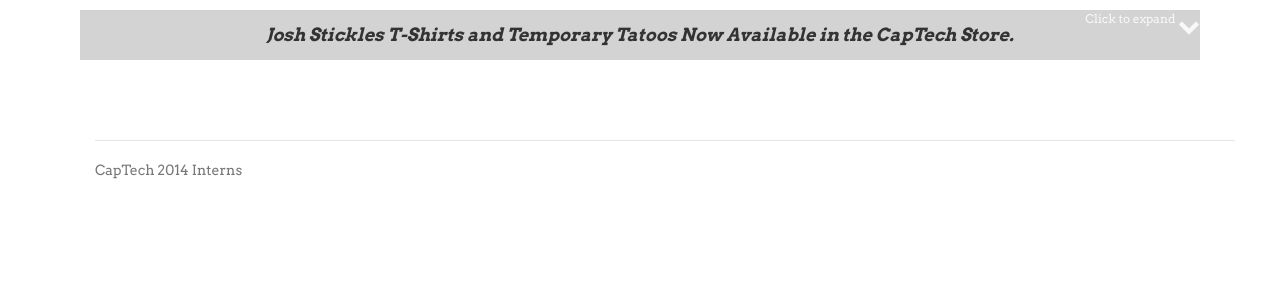
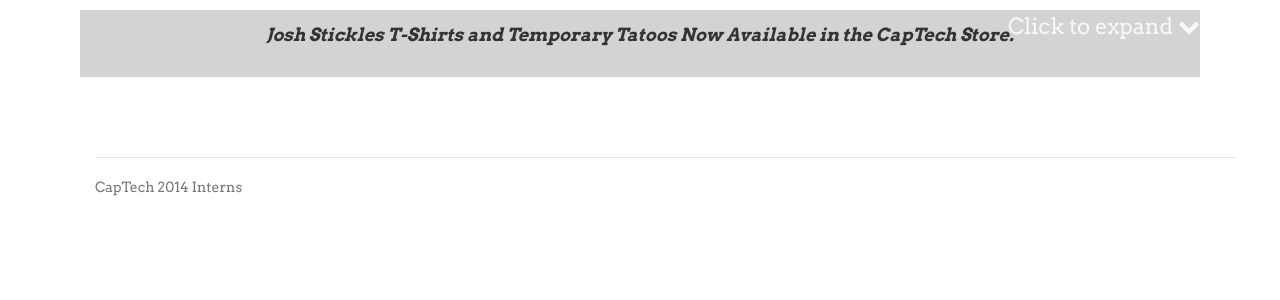
Before and after one commit to adepu/CapTechHTML5, a PHP site: page / in a window 1280 px wide. Shown: the part 201-501 px from the top of the page. Run offline with PHP 8.4, Linux system fonts and the light colour scheme; some libraries are stand-ins or nearby versions.

Commit message:
banner height 67px

```diff
--- a/_assets/css/header.css
+++ b/_assets/css/header.css
@@ -102,7 +102,7 @@
 	font-style: italic;
 	color: #333333;
 	background-color:#D3D3D3;
-	height: 50px;
+	height: 67px;
 /* taken from http://jsfiddle.net/Bq6eK/13/ */
     overflow: hidden;
     transition: height 1s;
@@ -110,7 +110,6 @@
     -webkit-transition: height 1s; /* Safari and Chrome */
     -o-transition: height 1s; /* Opera */
 }
-
 .expand
 {
 	font-size: 18px;
@@ -118,14 +117,12 @@
 	font-style: italic;
 	color: #333333;
 	background-color:#D3D3D3;
-/* taken from http://jsfiddle.net/Bq6eK/13/ */
     overflow: hidden;
     transition: height 1s;
     -moz-transition: height 1s; /* Firefox 4 */
     -webkit-transition: height 1s; /* Safari and Chrome */
     -o-transition: height 1s; /* Opera */
 }
-/* end of http://jsfiddle.net/Bq6eK/13/ code*/
 #message
 {
 	padding-top: 12px;
--- a/index.html
+++ b/index.html
@@ -56,8 +56,8 @@
       </nav>
       <div class="row">
           <a class="pull-right" id="banner-button">
-            Click to expand
             <span id="arrow">
+              Click to expand
               <i class="fa fa-chevron-down"></i>
             </span>
           </a>
@@ -235,10 +235,12 @@
           if($('.banner').attr('id') == "collapsed") {
             $('.banner').height($('.banner').height() * 2);
             $('.banner').attr('id', 'expanded');
+            $('#banner-button').html('<span id="arrow">Click to collapse<i class="fa fa-chevron-up"></i></span>');
           }
           else {
             $('.banner').height($('.banner').height() / 2);
             $('.banner').attr('id', 'collapsed');
+            $('#banner-button').html('<span id="arrow">Click to expand<i class="fa fa-chevron-down"></i></span>');
           }
           $('.banner').toggleClass('collapse');
           $('.banner').toggleClass('expand');
```
